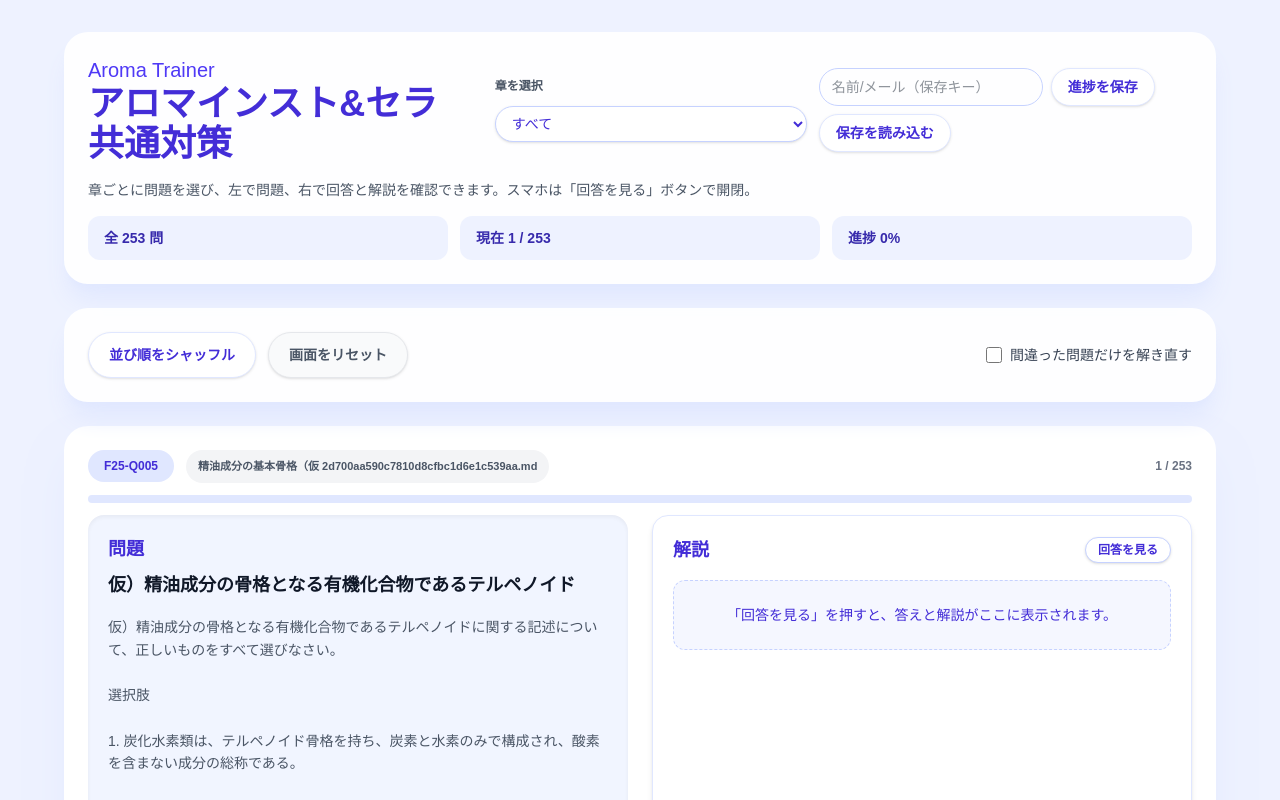
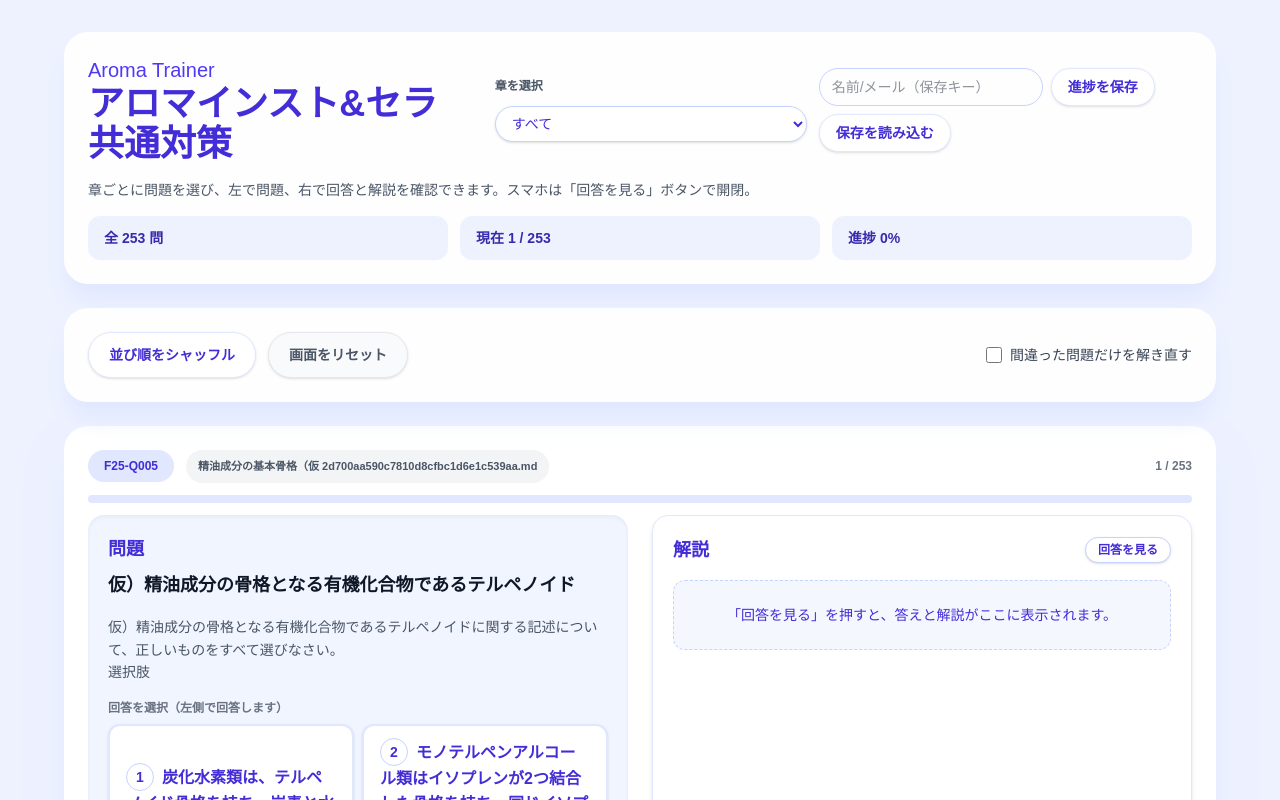
Before and after one commit to susumuiwamoto1717-stack/Aromatest, a Next.js app: page / in a window 1280 px wide. Both pictures are taken after a click on the button "並び順をシャッフル". Shown: the top 800 px of the page. Built offline with nearby package versions, Linux system fonts and the light colour scheme; a web font is replaced by a local one.

Commit message:
Hide duplicate text options and only render buttons

```diff
--- a/src/app/page.tsx
+++ b/src/app/page.tsx
@@ -63,13 +63,18 @@ export default function Home() {
     [currentEntry],
   );
 
-  const options = useMemo(() => {
-    if (!currentEntry) return [] as { id: string; label: string }[];
-    if (questionType === "ox")
-      return [
-        { id: "〇", label: "〇" },
-        { id: "✕", label: "✕" },
-      ];
+  const { options, contextLines } = useMemo(() => {
+    if (!currentEntry)
+      return { options: [] as { id: string; label: string }[], contextLines: [] as string[] };
+    if (questionType === "ox") {
+      return {
+        options: [
+          { id: "〇", label: "〇" },
+          { id: "✕", label: "✕" },
+        ],
+        contextLines: [],
+      };
+    }
 
     const lines = currentEntry.questionBody
       .split("\n")
@@ -84,7 +89,9 @@ export default function Home() {
       })
       .filter(Boolean) as { id: string; label: string }[];
 
-    if (numbered.length > 0) return numbered;
+    const context = lines.filter((line) => !/^\d+[\.\s、)]/.test(line));
+
+    if (numbered.length > 0) return { options: numbered, contextLines: context };
 
     // fallback: numeric ids from answers
     if (
@@ -95,13 +102,14 @@ export default function Home() {
         4,
         ...currentEntry.answerTokens.map((t) => parseInt(t, 10)),
       );
-      return Array.from({ length: max }, (_, i) => {
+      const optList = Array.from({ length: max }, (_, i) => {
         const id = String(i + 1);
         return { id, label: id };
       });
+      return { options: optList, contextLines: context };
     }
 
-    return [];
+    return { options: [], contextLines: lines };
   }, [currentEntry, questionType]);
 
   // ユニーク化（稀に同じ文字が重複するケース対策）
@@ -452,9 +460,9 @@ export default function Home() {
                     <p className="mt-2 text-lg font-semibold leading-relaxed text-gray-900">
                       {currentEntry.statement}
                     </p>
-                    {currentEntry.questionBody !== currentEntry.statement && (
+                    {contextLines.length > 0 && (
                       <p className="mt-4 whitespace-pre-wrap text-sm leading-relaxed text-gray-600">
-                        {currentEntry.questionBody}
+                        {contextLines.join("\n")}
                       </p>
                     )}
                     <div className="mt-4 space-y-2">
```
